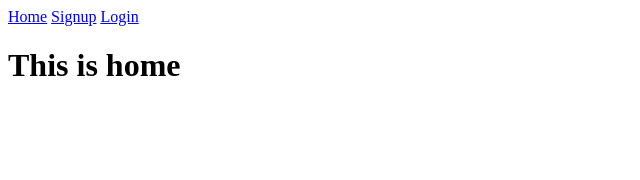
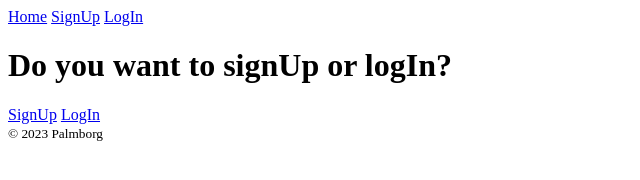
Before and after one commit to jakobpalmborg/signup-login-tailwind, a plain HTML site: page index.html in a window 1280 px wide. Shown: the whole page, without its empty margins (0-640 px from the left). Drawn offline with Linux system fonts and the light colour scheme.

Commit message:
small changes to html

```diff
--- a/index.html
+++ b/index.html
@@ -10,15 +10,17 @@
     <header>
         <nav>
             <a href="#">Home</a>
-            <a href="./signup.html">Signup</a>
-            <a href="./login.html">Login</a>
+            <a href="./signup.html">SignUp</a>
+            <a href="./login.html">LogIn</a>
         </nav>
     </header>
     <main>
-        <h1>This is home</h1>
+        <h1>Do you want to signUp or logIn?</h1>
+        <a href="./signup.html">SignUp</a>
+        <a href="./login.html">LogIn</a>
     </main>
     <footer>
-
+        <small>&#169 2023 Palmborg</small>
     </footer>
 </body>
 </html>
```
Also changed, not shown: login.html (+4 -4 lines), signup.html (+4 -4 lines).
